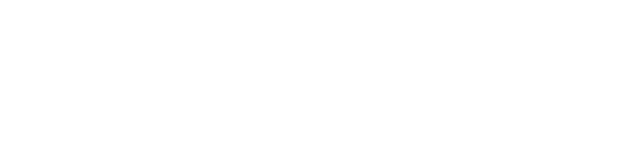
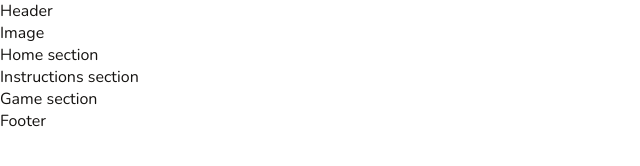
Before and after one commit to josswe26/rpsls, a plain HTML site: page index.html in a window 1280 px wide. Shown: the whole page, without its empty margins (0-640 px from the left). Drawn offline with nearby package versions, Linux system fonts and the light colour scheme; a web font is replaced by a local one.

Commit message:
Add core structure for index.html

```diff
--- a/index.html
+++ b/index.html
@@ -1,5 +1,6 @@
 <!DOCTYPE html>
 <html lang="en">
+
 <head>
     <meta charset="UTF-8">
     <meta http-equiv="X-UA-Compatible" content="IE=edge">
@@ -9,8 +10,33 @@
     <link rel="stylesheet" href="assets/css/style.css">
     <title>RPSLS</title>
 </head>
+
 <body>
+    <header>
+        Header
+    </header>
+    <div>
+        Image
+    </div>
+    <div>
+        <div>
+            <section>
+                Home section
+            </section>
 
+            <section>
+                Instructions section
+            </section>
+
+            <section>
+                Game section
+            </section>
+        </div>
+    </div>
+    <footer>
+        Footer
+    </footer>
     <script src="assets/js/script.js"></script>
 </body>
+
 </html>
```
